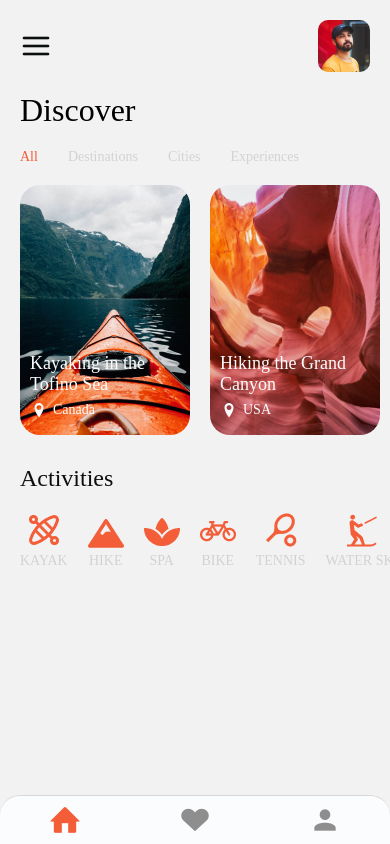
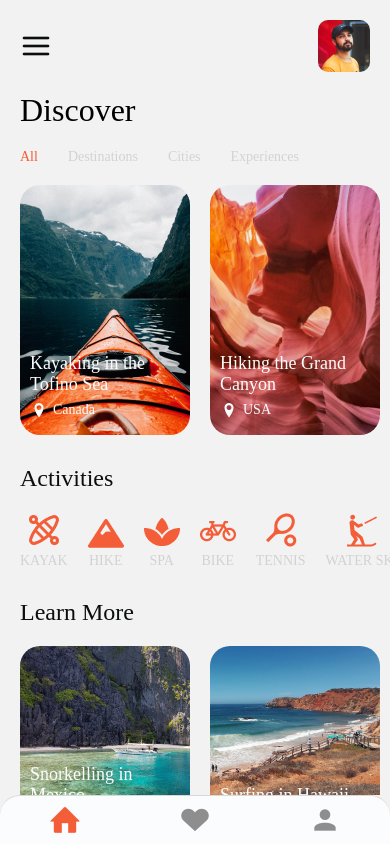
Before and after one commit to mbrown98/npsRN, a React Native app: screen /Home in a window 390 px wide. Built offline with nearby package versions, Linux system fonts and the light colour scheme.

Commit message:
home ui complete

```diff
--- a/components/Home.js
+++ b/components/Home.js
@@ -53,6 +53,18 @@
       <Text style={styles.activityItemText}>{item.title}</Text>
     </View>
   );
+
+  const renderLearnMoreItem = ({item}) => (
+    <ImageBackground
+      source={item.image}
+      style={[
+        styles.learnMoreItem,
+        {marginLeft: item.id === 'learnMore-1' ? 20 : 0},
+      ]}
+      imageStyle={styles.learnMoreItemImage}>
+      <Text style={styles.learnMoreItemText}>{item.title}</Text>
+    </ImageBackground>
+  );
   return (
     <View style={styles.container}>
       <ScrollView>
@@ -99,6 +111,20 @@
             <FlatList
               data={activitiesData}
               renderItem={renderActivityItem}
+              keyExtractor={item => item.id}
+              horizontal
+              showScroll={false}
+            />
+          </View>
+        </View>
+
+        {/* Learn More */}
+        <View style={styles.learnMoreWrapper}>
+          <Text style={styles.learnMoreTitle}>Learn More</Text>
+          <View style={styles.learnMoreItemsWrapper}>
+            <FlatList
+              data={learnMoreData}
+              renderItem={renderLearnMoreItem}
               keyExtractor={item => item.id}
               horizontal
               showScroll={false}
@@ -204,4 +230,30 @@
     fontSize: 14,
     color: colors.gray,
   },
+  learnMoreWrapper: {
+    marginTop: 10,
+  },
+  learnMoreTitle: {
+    marginHorizontal: 20,
+    fontFamily: 'Lato-Bold',
+    fontSize: 24,
+    color: colors.black,
+  },
+  learnMoreItemsWrapper: {
+    paddingVertical: 20,
+  },
+  learnMoreItem: {
+    width: 170,
+    height: 180,
+    justifyContent: 'flex-end',
+    marginRight: 20,
+  },
+  learnMoreItemImage: {borderRadius: 20},
+  learnMoreItemText: {
+    fontFamily: 'Lato-Bold',
+    fontSize: 18,
+    color: colors.white,
+    marginHorizontal: 10,
+    marginVertical: 20,
+  },
 });
```
